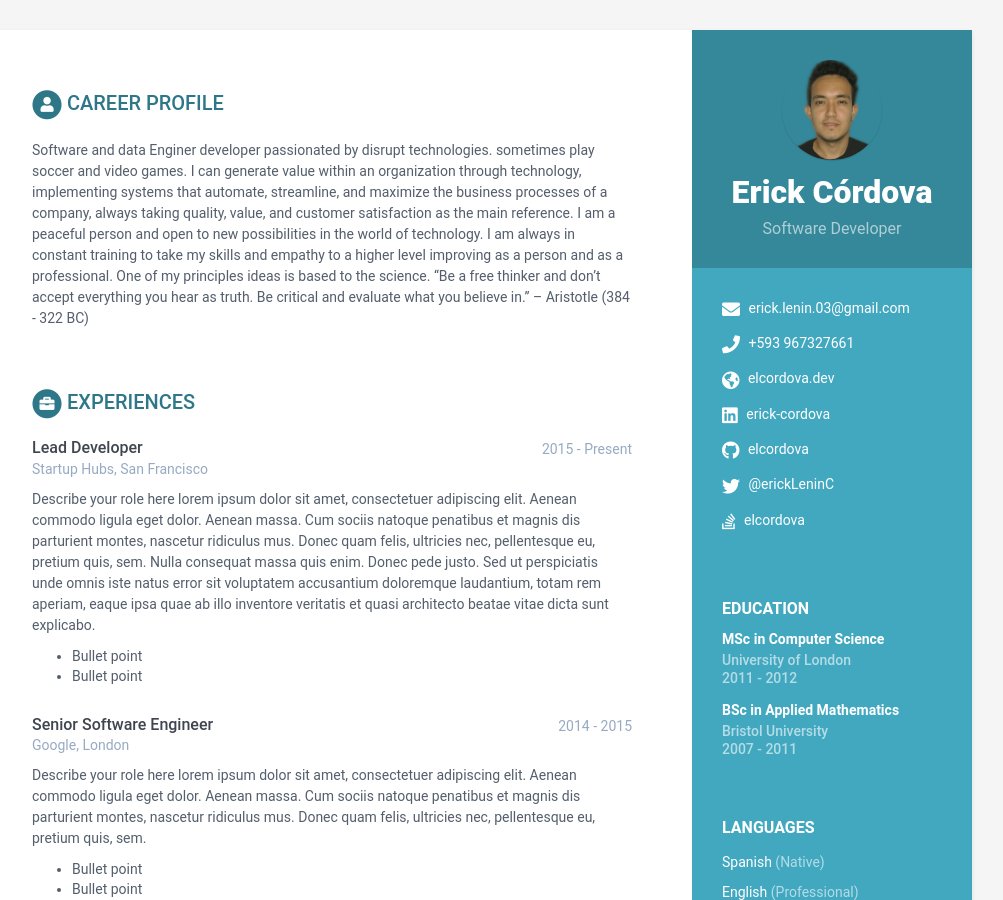
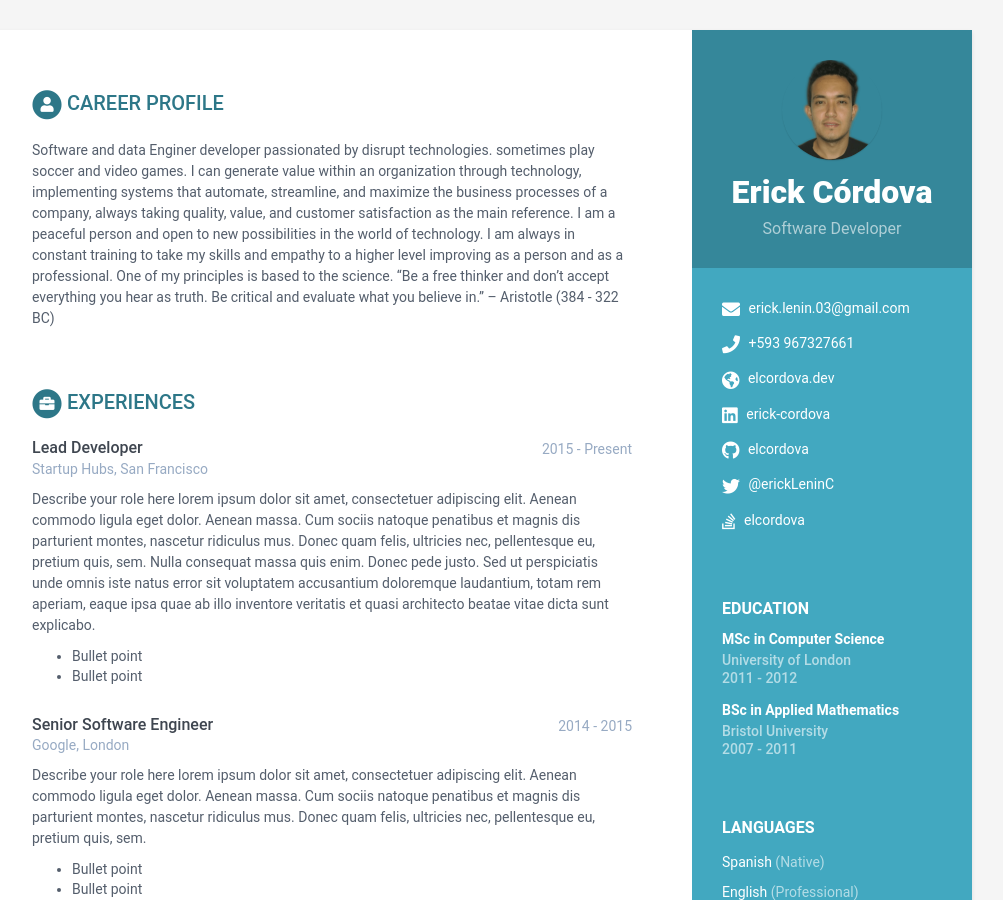
Before and after one commit to elcordova/caring-europa-fe48a, a Jekyll site: the page built from index.html, in a window 1280 px wide and 900 px high. Shown: the whole window, without its empty margins (168-1171 px from the left). Built offline with Jekyll 4.4.1, drawn with Linux system fonts in a browser that asks for light colours.

Commit message:
data.yml: changed

```diff
--- a/_data/data.yml
+++ b/_data/data.yml
@@ -41,7 +41,7 @@ career-profile:
     always taking quality, value, and customer satisfaction as the main reference.
     I am a peaceful person and open to new possibilities in the world of technology.
     I am always in constant training to take my skills and empathy to a higher level improving as a person and as a professional.
-    One of my principles ideas is based to the science.
+    One of my principles  is based to the science.
     "Be a free thinker and don't accept everything you hear as truth. Be critical and evaluate what you believe in." -- Aristotle (384 - 322 BC)
 education:
   - degree: MSc in Computer Science
```
